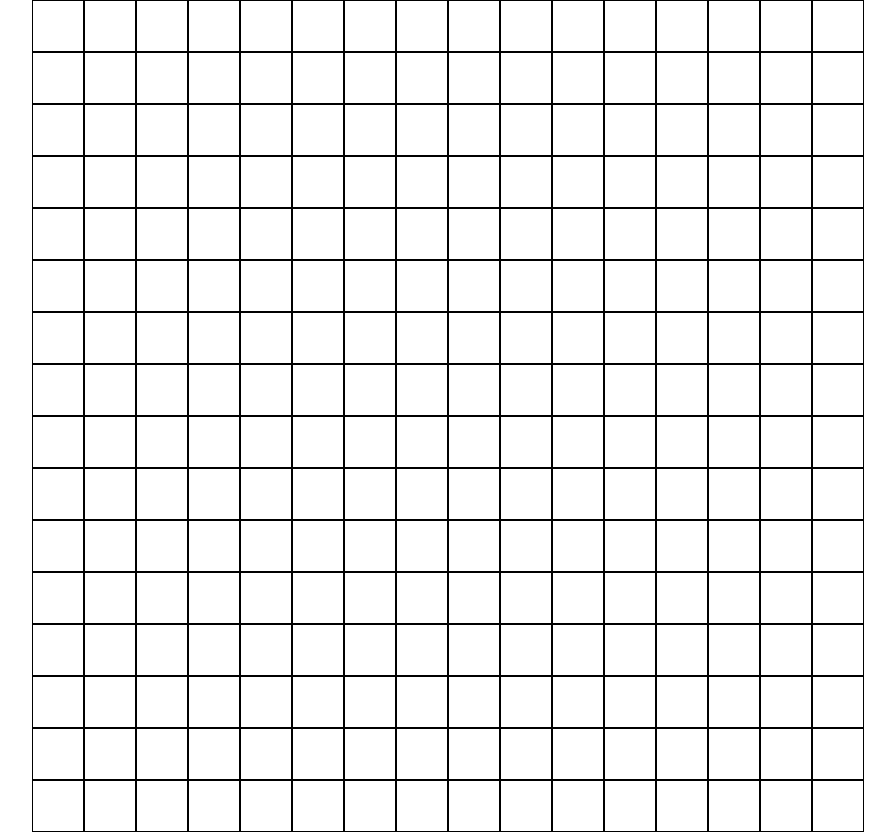
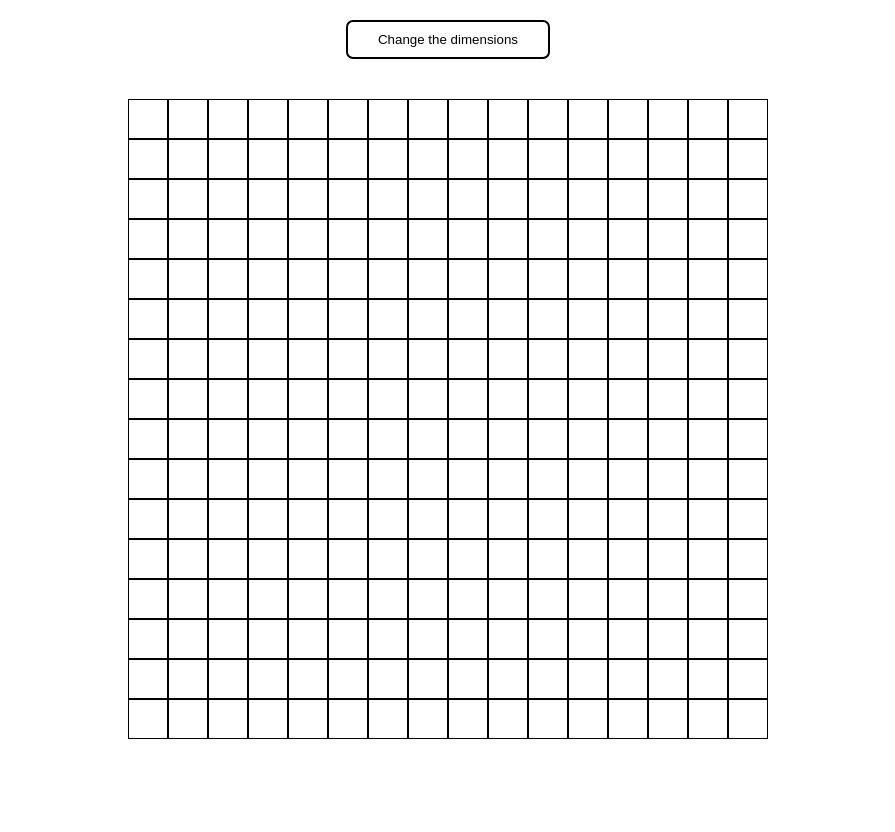
Before and after one commit to Tahahosseini/etch-a-sketch, a plain HTML site: page index.html in a window 1280 px wide. Shown: the whole page, without its empty margins (192-1087 px from the left). After the commit the page ends 800 px from the top, so only its background shows below. Drawn offline with Linux system fonts and the light colour scheme.

Commit message:
Add a button to ask user for the new dimension for the canvas
change the way the squares are sized so they take the whole canvas instead of having a fixed size of 25px so it can be changed easy

```diff
--- a/index.html
+++ b/index.html
@@ -12,6 +12,12 @@
 
 <body>
 
+    <div class="container btnCont">
+        <button class="btn">
+            Change the dimensions
+        </button>
+    </div>
+
     <div class="column canvas"></div>
 
 
--- a/script/script.js
+++ b/script/script.js
@@ -1,11 +1,13 @@
 let canvas = document.querySelector(".canvas")
-
+canvas.style.cssText = "width: 640px; height: 640px; margin: 40px auto"
 
 // create 16 rows
 for (let i = 0; i <= 15; i++) {
     let row = document.createElement("div")
     row.classList.toggle("row")
-    row.style.cssText = "display: flex;"
+    row.style.cssText = "display: flex"
+    row.style.minWidth = "100%"
+    row.style.minHeight = "6.25%"
     canvas.appendChild(row)
 }
 
@@ -15,7 +17,7 @@ rows.forEach((row) => {
     for (let i = 0; i <= 15; i++) {
         let square = document.createElement("div")
         square.classList.toggle("square")
-        square.style.cssText = "height : 50px; width : 50px; border: solid black 1px;"
+        square.style.cssText = "border: solid black 1px; flex: 1"
         row.appendChild(square)
     }
 })
@@ -28,3 +30,17 @@ allSquares.forEach((square) => {
         square.style.backgroundColor = "black"
     })
 })
+
+
+// button
+let btn = document.querySelector(".btn")
+
+btn.addEventListener("click", function input() {
+
+    let userInput = prompt("Enter a number between 16 and 100", 16)
+
+})
+
+// 640px wide
+function changeDimension() {
+}
--- a/styles/style.css
+++ b/styles/style.css
@@ -2,3 +2,21 @@
     justify-content: center;
     align-items: center;
 }
+
+.btnCont {
+    justify-content: center;
+    align-items: center;
+    padding-top: 20px;
+}
+
+.btn {
+    padding: 10px 30px;
+    border: solid black 2px;
+    border-radius: 7px;
+    background-color: white;
+}
+
+.btn:hover {
+    color: white;
+    background-color: black;
+}
```
